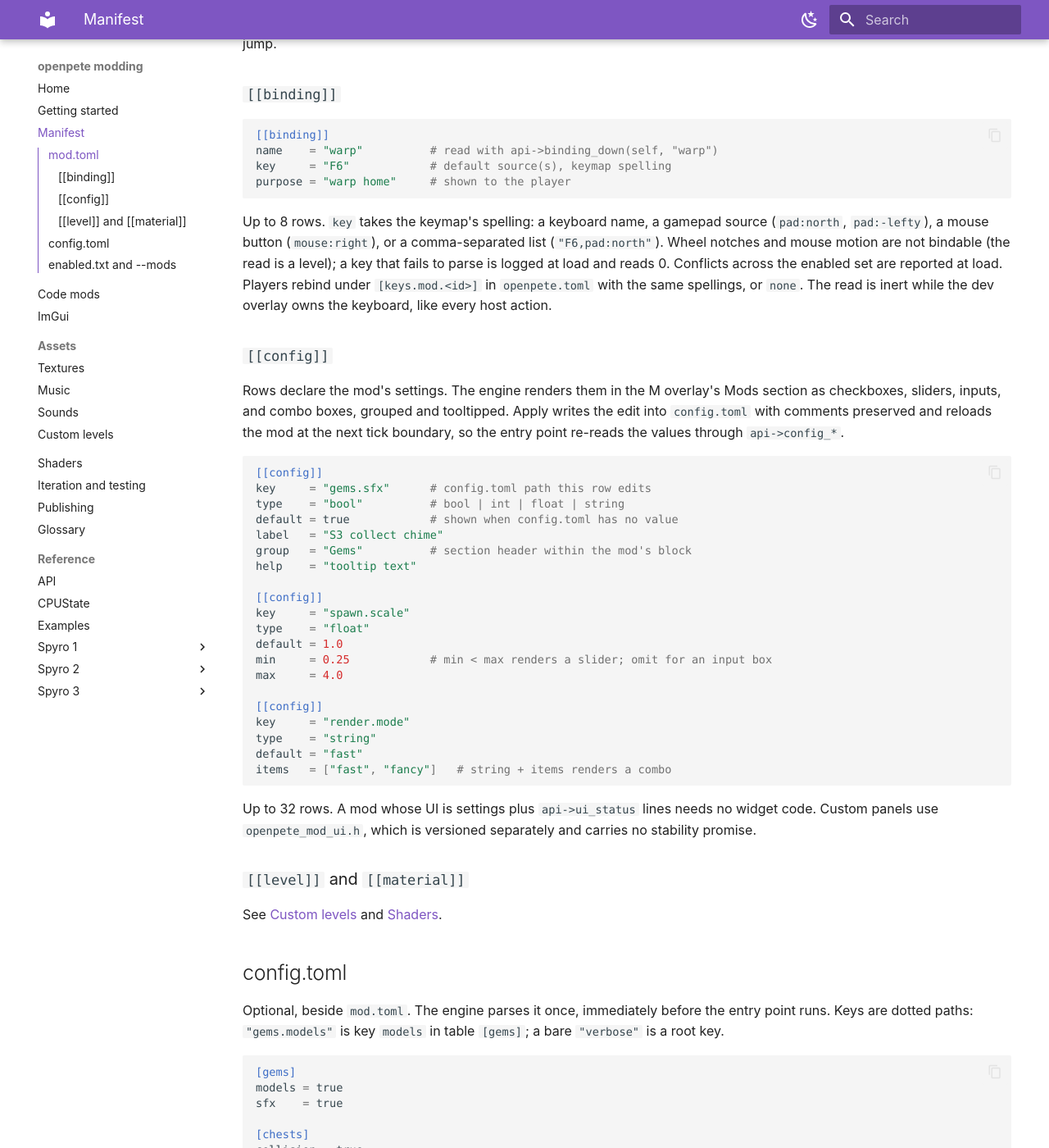
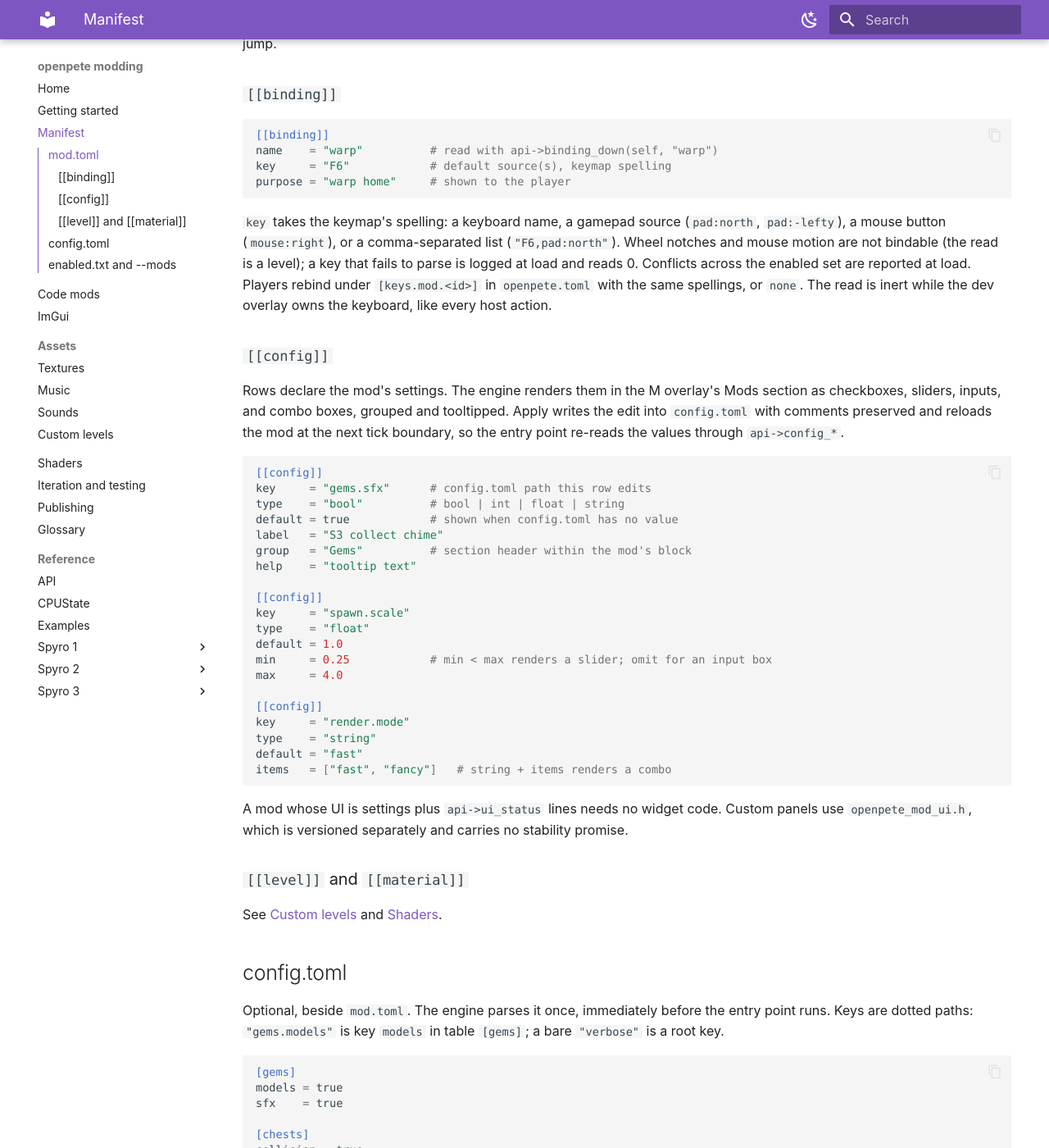
Before and after one commit to 907470/openpete, an MkDocs documentation site: the page built from docs/modding/pages/manifest.md, in a window 1280 px wide and 1400 px high, scrolled down 916 px. Shown: the whole window at 82% size. Built offline with MkDocs 1.6.1 and Material for MkDocs 9.7.7, drawn with Linux system fonts in a browser that asks for light colours.

Commit message:
mods: the docs state the bounds that are real (P5)
The manifest, shader and level pages carried per-mod row counts that no
longer exist: bindings, config rows, material rows and level blocks all
grow with their content now, so the sentences naming 8, 32, 16 and 4 go
and no sentence replaces them. The absence of a limit is the
documentation. levels.md keeps a bound but a different one: the per-mod
block count is unbounded and the game exposes one claimable level slot,
which is what a level author actually has to plan around. The quick
reference loses the same four annotations and its material-slot count
becomes 255, the terrain-bucket ceiling the table now runs to.

Two sentences in the API header, from which the generated reference is
extracted: sfx_play's cache has no eviction, so a decoded WAV is
retained for the session rather than merely "cached"; draw_text stores
its string in a fixed 96-byte field and truncates at 95 characters,
which was documented nowhere.

(cherry picked from commit d75a9b0505bf3f4f02b5775aaf28452f7432b7b6)

````diff
--- a/docs/modding/pages/manifest.md
+++ b/docs/modding/pages/manifest.md
@@ -57,9 +57,9 @@ key     = "F6"            # default source(s), keymap spelling
 purpose = "warp home"     # shown to the player
 ```
 
-Up to 8 rows. `key` takes the keymap's spelling: a keyboard name, a
-gamepad source (`pad:north`, `pad:-lefty`), a mouse button
-(`mouse:right`), or a comma-separated list (`"F6,pad:north"`). Wheel
+`key` takes the keymap's spelling: a keyboard name, a gamepad source
+(`pad:north`, `pad:-lefty`), a mouse button (`mouse:right`), or a
+comma-separated list (`"F6,pad:north"`). Wheel
 notches and mouse motion are not bindable (the read is a level); a key
 that fails to parse is logged at load and reads 0. Conflicts across the
 enabled set are reported at load. Players rebind under `[keys.mod.<id>]`
@@ -97,9 +97,9 @@ default = "fast"
 items   = ["fast", "fancy"]   # string + items renders a combo
 ```
 
-Up to 32 rows. A mod whose UI is settings plus `api->ui_status` lines
-needs no widget code. Custom panels use `openpete_mod_ui.h`, which is
-versioned separately and carries no stability promise.
+A mod whose UI is settings plus `api->ui_status` lines needs no widget
+code. Custom panels use `openpete_mod_ui.h`, which is versioned
+separately and carries no stability promise.
 
 ### `[[level]]` and `[[material]]`
 
````
Also changed, not shown: docs/modding/AUTHORING.md (+5 -5 lines), docs/modding/pages/levels.md (+3 -1 lines), docs/modding/pages/shaders.md (+0 -2 lines), 1 other file.
